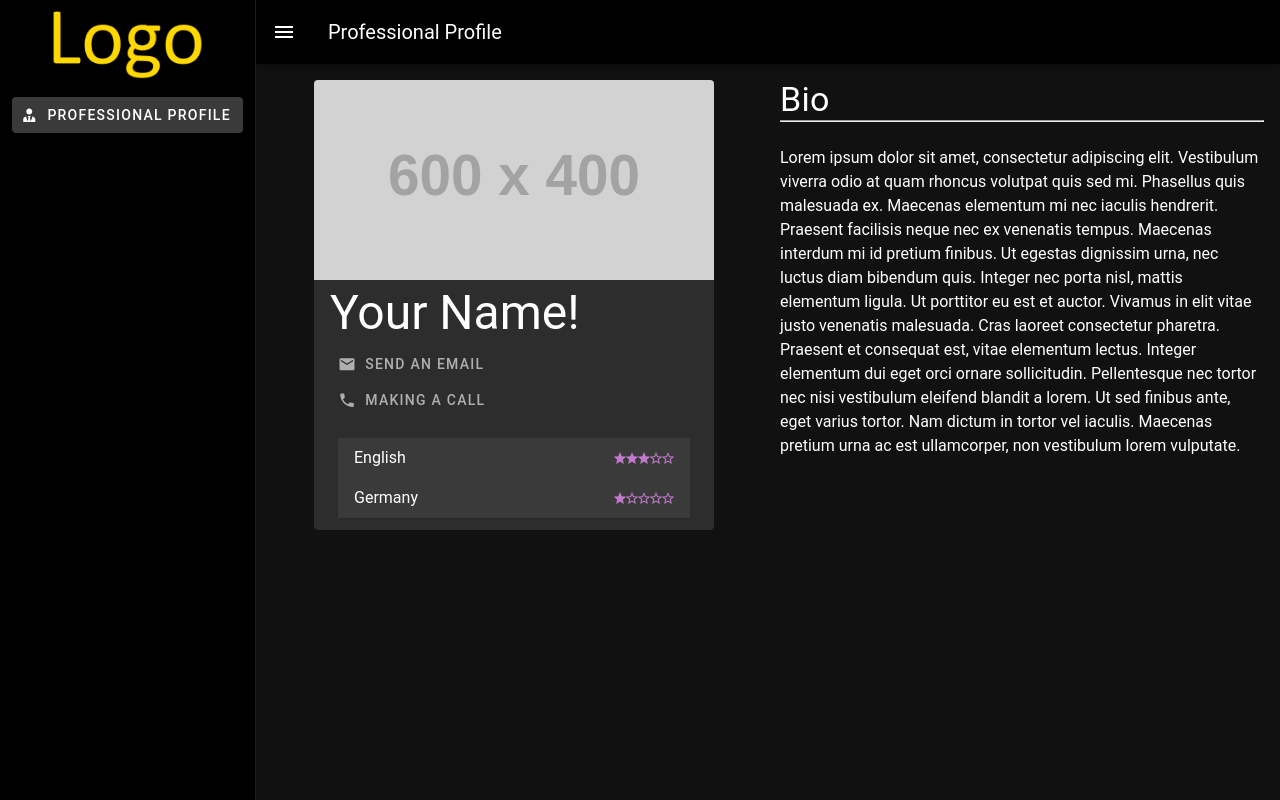
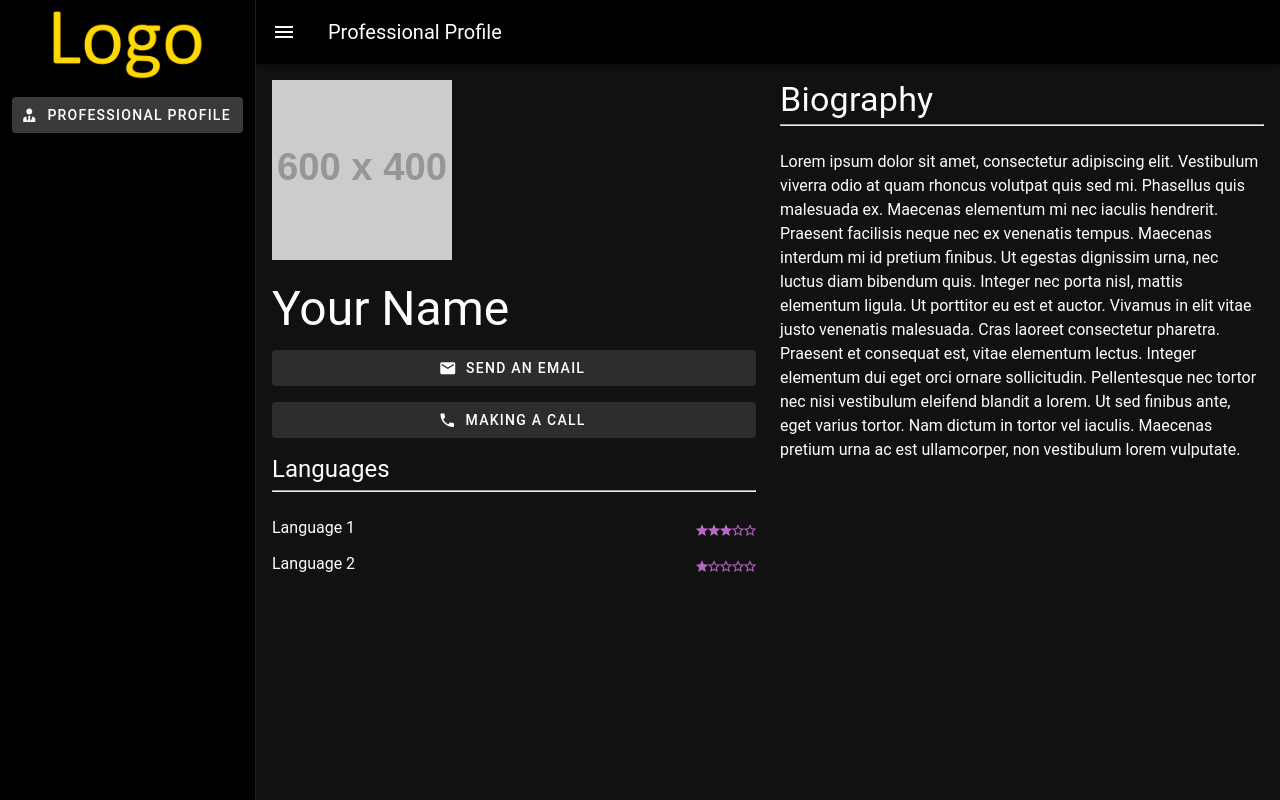
Before and after one commit to mineot/website, a Vue app: page / in a window 1280 px wide. Built offline with nearby package versions, Linux system fonts and the light colour scheme.

Commit message:
alpha/profileuser - person component done

```diff
--- a/public/document.en.json
+++ b/public/document.en.json
@@ -1,7 +1,7 @@
 {
   "person": {
     "photo": "https://placehold.co/600x400",
-    "name": "Your Name!",
+    "name": "Your Name",
     "bio": "Lorem ipsum dolor sit amet, consectetur adipiscing elit. Vestibulum viverra odio at quam rhoncus volutpat quis sed mi. Phasellus quis malesuada ex. Maecenas elementum mi nec iaculis hendrerit. Praesent facilisis neque nec ex venenatis tempus. Maecenas interdum mi id pretium finibus. Ut egestas dignissim urna, nec luctus diam bibendum quis. Integer nec porta nisl, mattis elementum ligula. Ut porttitor eu est et auctor. Vivamus in elit vitae justo venenatis malesuada. Cras laoreet consectetur pharetra. Praesent et consequat est, vitae elementum lectus. Integer elementum dui eget orci ornare sollicitudin. Pellentesque nec tortor nec nisi vestibulum eleifend blandit a lorem. Ut sed finibus ante, eget varius tortor. Nam dictum in tortor vel iaculis. Maecenas pretium urna ac est ullamcorper, non vestibulum lorem vulputate.",
     "contact": {
       "email": "contact@email.com",
@@ -10,11 +10,11 @@
     "socials": [],
     "languages": [
       {
-        "name": "English",
+        "name": "Language 1",
         "level": 3
       },
       {
-        "name": "Germany",
+        "name": "Language 2",
         "level": 1
       }
     ]
--- a/public/document.pt.json
+++ b/public/document.pt.json
@@ -1,7 +1,7 @@
 {
   "person": {
     "photo": "https://placehold.co/600x400",
-    "name": "Seu Nome!",
+    "name": "Seu Nome",
     "bio": "Lorem ipsum dolor sit amet, consectetur adipiscing elit. Vestibulum viverra odio at quam rhoncus volutpat quis sed mi. Phasellus quis malesuada ex. Maecenas elementum mi nec iaculis hendrerit. Praesent facilisis neque nec ex venenatis tempus. Maecenas interdum mi id pretium finibus. Ut egestas dignissim urna, nec luctus diam bibendum quis. Integer nec porta nisl, mattis elementum ligula. Ut porttitor eu est et auctor. Vivamus in elit vitae justo venenatis malesuada. Cras laoreet consectetur pharetra. Praesent et consequat est, vitae elementum lectus. Integer elementum dui eget orci ornare sollicitudin. Pellentesque nec tortor nec nisi vestibulum eleifend blandit a lorem. Ut sed finibus ante, eget varius tortor. Nam dictum in tortor vel iaculis. Maecenas pretium urna ac est ullamcorper, non vestibulum lorem vulputate.",
     "contact": {
       "email": "contact@email.com",
@@ -10,11 +10,11 @@
     "socials": [],
     "languages": [
       {
-        "name": "Inglês",
+        "name": "Idioma 1",
         "level": 3
       },
       {
-        "name": "Alemão",
+        "name": "Idioma 2",
         "level": 1
       }
     ]
--- a/src/components/ProfilePerson.vue
+++ b/src/components/ProfilePerson.vue
@@ -1,39 +1,33 @@
 <template>
   <v-row>
-
-    <v-col>
-      <v-card class="mx-auto pb-3" variant="tonal" max-width="400">
-
-        <v-img class="align-end text-white" height="200" :src="document.person.photo" cover> </v-img>
-
-        <v-card-title>
-          <span class="text-h3">{{ person.name }}</span>
-        </v-card-title>
-
-        <div v-for="(contact, index) in contacts" :key="index" class="mx-3">
-          <v-btn :prepend-icon="contact.icon" :href="contact.href" :target="contact.target" variant="plain">
-            {{ $t(contact.text) }}
-          </v-btn>
+    <v-col cols="12" sm="6">
+      <v-avatar :image="person.photo" size="180" rounded="0"></v-avatar>
+      <div class="text-h3 mt-6">{{ person.name }}</div>
+      <div v-for="(contact, index) in contacts" :key="index" class="my-4">
+        <v-btn :prepend-icon="contact.icon" :href="contact.href" :target="contact.target" variant="tonal" block>
+          {{ $t(contact.text) }}
+        </v-btn>
+      </div>
+      <div v-if="languages.length">
+        <TitleWidget title="languages" size="small"></TitleWidget>
+        <div v-for="(lang, index) in languages" :key="index" class="pb-3">
+          {{ lang.name }}
+          <v-rating v-model="lang.level" color="secondary" size="x-small" density="compact" class="float-right">
+          </v-rating>
         </div>
-
-        <LanguageWidget class="mx-6 mt-5" :languages="languages"></LanguageWidget>
-
-      </v-card>
+      </div>
     </v-col>
-
-    <v-col>
-      <div class="text-h4">Bio</div>
-      <hr class="mb-6">
-      {{ person.bio }}
+    <v-col cols="12" sm="6">
+      <TitleWidget title="bio"></TitleWidget>
+      <div>{{ person.bio }}</div>
     </v-col>
-
   </v-row>
 </template>
 
 <script setup lang="ts">
 import { computed, inject } from "vue";
 import type { Contact, Document, Person, Social, Language } from "@/doc/document";
-import LanguageWidget from "@/widgets/LanguageWidget.vue";
+import TitleWidget from "@/widgets/TitleWidget.vue"
 
 const document: Document = inject("document") as Document;
 const person: Person = document.person;
--- a/src/locale/en.json
+++ b/src/locale/en.json
@@ -1,4 +1,6 @@
 {
+  "bio": "Biography",
+  "languages": "Languages",
   "profile": "Professional Profile",
   "website": "Website",
   "contacts": {
--- a/src/locale/pt.json
+++ b/src/locale/pt.json
@@ -1,4 +1,6 @@
 {
+  "bio": "Biografia",
+  "languages": "Idiomas",
   "profile": "Perfíl Profissional",
   "website": "Website",
   "contacts": {
--- a/src/widgets/LanguageWidget.vue
+++ /dev/null
@@ -1,33 +0,0 @@
-<template>
-  <div>
-
-    <v-list density="compact" class="pa-0" variant="tonal" elevation="2">
-      <v-list-item v-for="(lang, index) in languages" :key="index"  class="noScroll">
-
-        <span>{{ lang.name }} </span>
-
-        <template v-slot:append>
-          <v-rating v-model="lang.level" color="secondary" size="x-small" density="compact" class="pb-1">
-          </v-rating>
-        </template>
-
-      </v-list-item>
-    </v-list>
-
-  </div>
-</template>
-
-<script setup lang="ts">
-import { defineProps } from "vue";
-import type { Language } from "@/doc/document";
-
-defineProps({
-  languages: Array<Language>
-});
-</script>
-
-<style scoped>
-.noScroll {
-  overflow-x: hidden;
-}
-</style>
--- /dev/null
+++ b/src/widgets/TitleWidget.vue
@@ -0,0 +1,30 @@
+<template>
+  <div :class="[sizeComputed, 'mb-1']">{{ $t(titleComputed) }}</div>
+  <hr class="mb-6">
+</template>
+
+<script setup lang="ts">
+import { defineProps, computed } from "vue";
+
+const props = defineProps({
+  title: String,
+  size: String,
+});
+
+const titleComputed = computed((): string => props.title || "Title");
+
+const sizeComputed = computed((): string => {
+  if (props.size) {
+    switch (props.size) {
+      case "small":
+        return "text-h5";
+      case "large":
+        return "text-h4";
+      default:
+        return `text-h${props.size}`;
+    }
+  }
+
+  return "text-h4";
+});
+</script>
```
